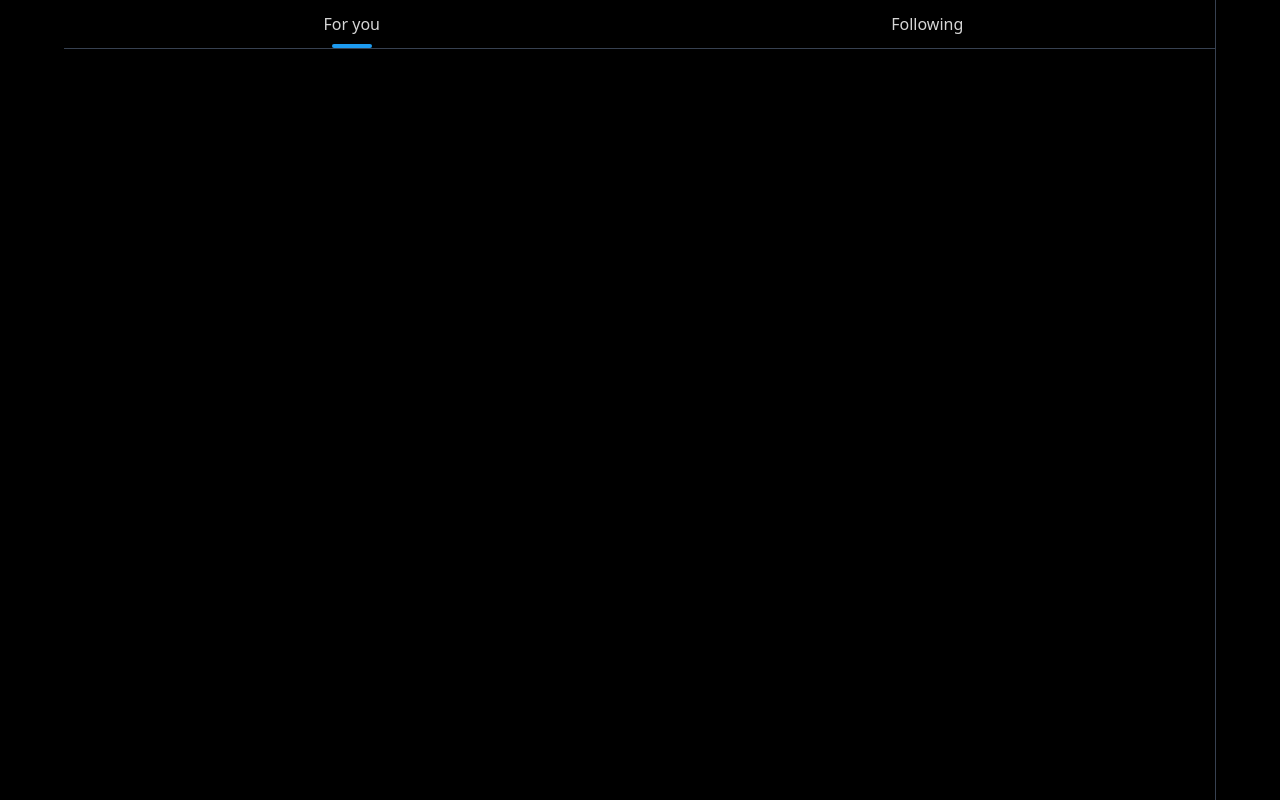
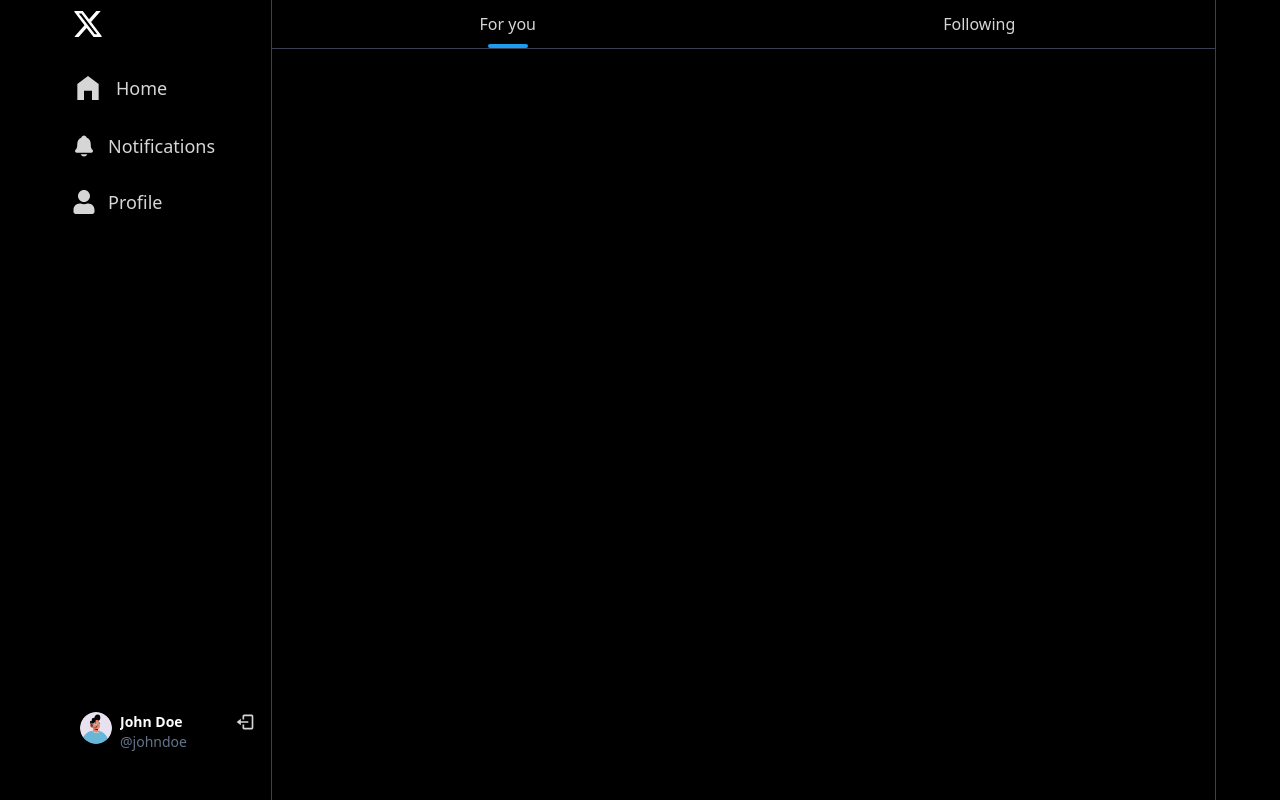
Before and after one commit to yassin-ben-haj-ali/twitter-clone, a React (Vite) app in the folder frontend/: page / in a window 1280 px wide. Built offline with nearby package versions, Linux system fonts and the light colour scheme.

Commit message:
Create Sidebar Component

```diff
--- a/frontend/src/App.jsx
+++ b/frontend/src/App.jsx
@@ -2,10 +2,12 @@
 import LoginPage from "./pages/auth/login/loginPage";
 import SignUpPage from "./pages/auth/signup/signUpPage";
 import HomePage from "./pages/home/homePage";
+import Sidebar from "./components/common/Sidebar";
 
 function App() {
 	return (
 		<div className='flex max-w-6xl mx-auto'>
+      <Sidebar/>
 			<Routes>
 				<Route path='/' element={<HomePage />} />
 				<Route path='/signup' element={<SignUpPage />} />
--- /dev/null
+++ b/frontend/src/components/common/Sidebar.jsx
@@ -0,0 +1,75 @@
+import XSvg from "../svgs/X";
+
+import { MdHomeFilled } from "react-icons/md";
+import { IoNotifications } from "react-icons/io5";
+import { FaUser } from "react-icons/fa";
+import { Link } from "react-router-dom";
+import { BiLogOut } from "react-icons/bi";
+
+const Sidebar = () => {
+	const data = {
+		fullName: "John Doe",
+		username: "johndoe",
+		profileImg: "/avatars/boy1.png",
+	};
+
+	return (
+		<div className='md:flex-[2_2_0] w-18 max-w-52'>
+			<div className='sticky top-0 left-0 h-screen flex flex-col border-r border-gray-700 w-20 md:w-full'>
+				<Link to='/' className='flex justify-center md:justify-start'>
+					<XSvg className='px-2 w-12 h-12 rounded-full fill-white hover:bg-stone-900' />
+				</Link>
+				<ul className='flex flex-col gap-3 mt-4'>
+					<li className='flex justify-center md:justify-start'>
+						<Link
+							to='/'
+							className='flex gap-3 items-center hover:bg-stone-900 transition-all rounded-full duration-300 py-2 pl-2 pr-4 max-w-fit cursor-pointer'
+						>
+							<MdHomeFilled className='w-8 h-8' />
+							<span className='text-lg hidden md:block'>Home</span>
+						</Link>
+					</li>
+					<li className='flex justify-center md:justify-start'>
+						<Link
+							to='/notifications'
+							className='flex gap-3 items-center hover:bg-stone-900 transition-all rounded-full duration-300 py-2 pl-2 pr-4 max-w-fit cursor-pointer'
+						>
+							<IoNotifications className='w-6 h-6' />
+							<span className='text-lg hidden md:block'>Notifications</span>
+						</Link>
+					</li>
+
+					<li className='flex justify-center md:justify-start'>
+						<Link
+							to={`/profile/${data?.username}`}
+							className='flex gap-3 items-center hover:bg-stone-900 transition-all rounded-full duration-300 py-2 pl-2 pr-4 max-w-fit cursor-pointer'
+						>
+							<FaUser className='w-6 h-6' />
+							<span className='text-lg hidden md:block'>Profile</span>
+						</Link>
+					</li>
+				</ul>
+				{data && (
+					<Link
+						to={`/profile/${data.username}`}
+						className='mt-auto mb-10 flex gap-2 items-start transition-all duration-300 hover:bg-[#181818] py-2 px-4 rounded-full'
+					>
+						<div className='avatar hidden md:inline-flex'>
+							<div className='w-8 rounded-full'>
+								<img src={data?.profileImg || "/avatar-placeholder.png"} />
+							</div>
+						</div>
+						<div className='flex justify-between flex-1'>
+							<div className='hidden md:block'>
+								<p className='text-white font-bold text-sm w-20 truncate'>{data?.fullName}</p>
+								<p className='text-slate-500 text-sm'>@{data?.username}</p>
+							</div>
+							<BiLogOut className='w-5 h-5 cursor-pointer' />
+						</div>
+					</Link>
+				)}
+			</div>
+		</div>
+	);
+};
+export default Sidebar;
--- /dev/null
+++ b/frontend/src/utils/db/dummy.js
@@ -0,0 +1,94 @@
+export const POSTS = [
+    {
+        _id: "2",
+        text: "How you guys doing? 😊",
+        user: {
+            username: "johndoe",
+            profileImg: "/avatars/boy2.png",
+            fullName: "John Doe",
+        },
+        comments: [
+            {
+                _id: "1",
+                text: "Nice Tutorial",
+                user: {
+                    username: "janedoe",
+                    profileImg: "/avatars/girl2.png",
+                    fullName: "Jane Doe",
+                },
+            },
+        ],
+        likes: ["6658s891", "6658s892", "6658s893", "6658s894"],
+    },
+    {
+        _id: "3",
+        text: "Astronaut in a room of drawers, generated by Midjourney. 🚀",
+        img: "/posts/post2.png",
+        user: {
+            username: "johndoe",
+            profileImg: "/avatars/boy3.png",
+            fullName: "John Doe",
+        },
+        comments: [],
+        likes: ["6658s891", "6658s892", "6658s893", "6658s894", "6658s895", "6658s896"],
+    },
+    {
+        _id: "4",
+        text: "I'm learning GO this week. Any tips? 🤔",
+        img: "/posts/post3.png",
+        user: {
+            username: "johndoe",
+            profileImg: "/avatars/boy3.png",
+            fullName: "John Doe",
+        },
+        comments: [
+            {
+                _id: "1",
+                text: "Nice Tutorial",
+                user: {
+                    username: "janedoe",
+                    profileImg: "/avatars/girl3.png",
+                    fullName: "Jane Doe",
+                },
+            },
+        ],
+        likes: [
+            "6658s891",
+            "6658s892",
+            "6658s893",
+            "6658s894",
+            "6658s895",
+            "6658s896",
+            "6658s897",
+            "6658s898",
+            "6658s899",
+        ],
+    },
+];
+
+export const USERS_FOR_RIGHT_PANEL = [
+    {
+        _id: "1",
+        fullName: "John Doe",
+        username: "johndoe",
+        profileImg: "/avatars/boy2.png",
+    },
+    {
+        _id: "2",
+        fullName: "Jane Doe",
+        username: "janedoe",
+        profileImg: "/avatars/girl1.png",
+    },
+    {
+        _id: "3",
+        fullName: "Bob Doe",
+        username: "bobdoe",
+        profileImg: "/avatars/boy3.png",
+    },
+    {
+        _id: "4",
+        fullName: "Daisy Doe",
+        username: "daisydoe",
+        profileImg: "/avatars/girl2.png",
+    },
+];
```
